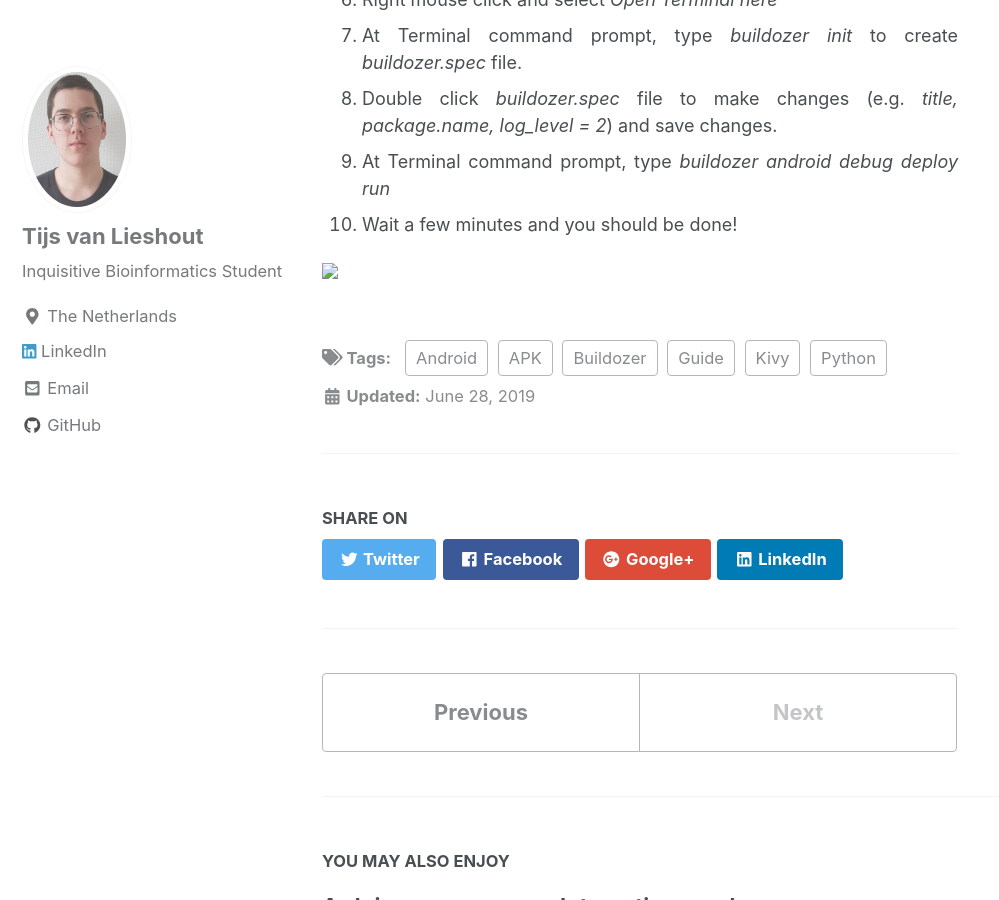
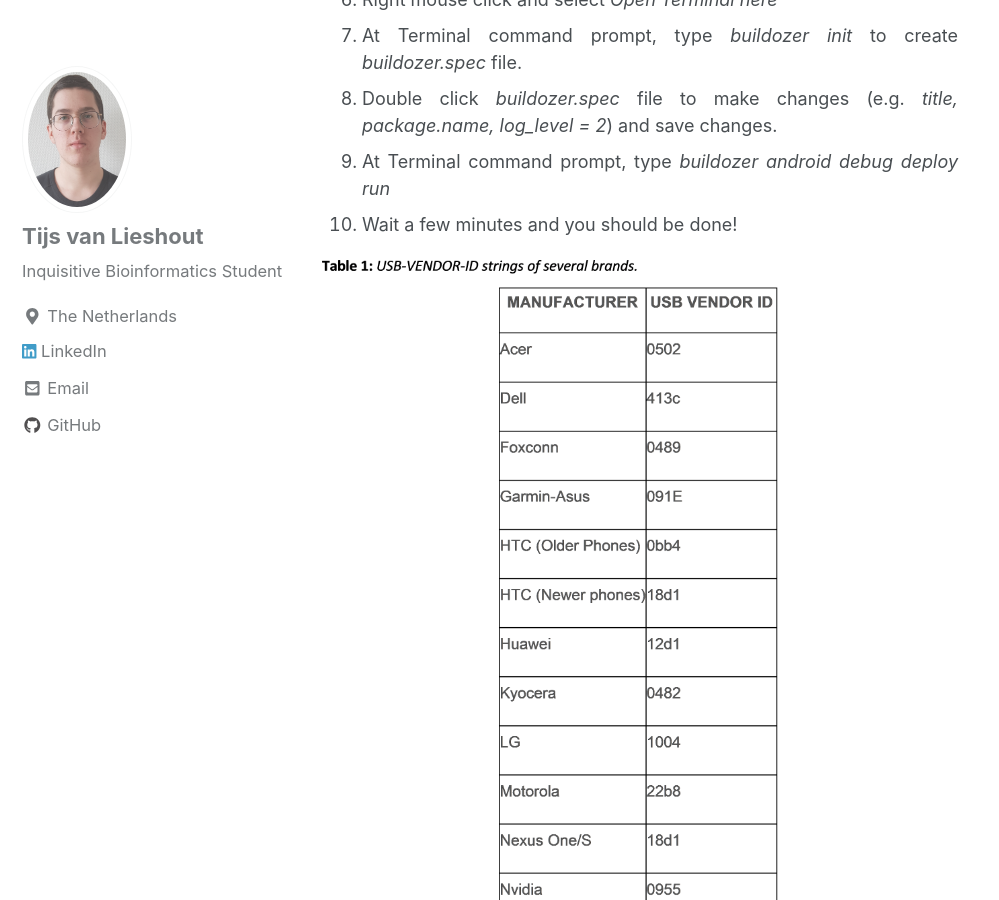
Before and after one commit to Magiduck/magiduck.github.io, a Jekyll site: the page built from _posts/2019-06-28-KivyBuildozer.md, in a window 1280 px wide and 900 px high, scrolled down 2558 px. Shown: the whole window, without its empty margins (0-999 px from the left). Built offline with Jekyll 4.4.1, drawn with Linux system fonts in a browser that asks for light colours; cached includes are drawn as plain includes; nearby versions of some CDN libraries.

Commit message:
table 1 image fix for kivy buildozer post

```diff
--- a/_posts/2019-06-28-KivyBuildozer.md
+++ b/_posts/2019-06-28-KivyBuildozer.md
@@ -51,4 +51,4 @@
 9.	At Terminal command prompt, type _buildozer_ _android_ _debug_ _deploy_ _run_
 10.	Wait a few minutes and you should be done!
 
-<a href="/assets/images/KivyBuildozer/table_1.png"><img src="/assets/KivyBuildozer/table_1.png"></a>
+<a href="/assets/images/KivyBuildozer/table_1.png"><img src="/assets/images/KivyBuildozer/table_1.png"></a>
```
